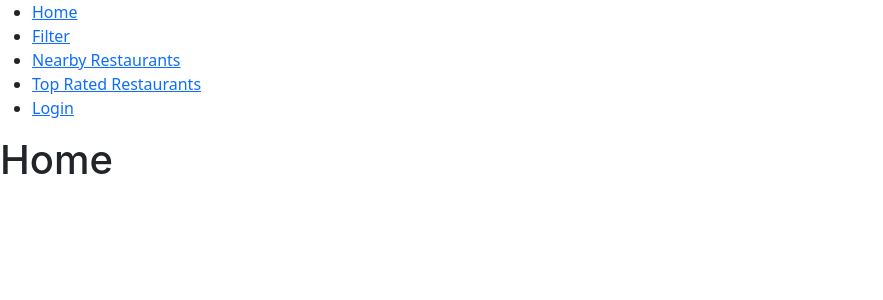
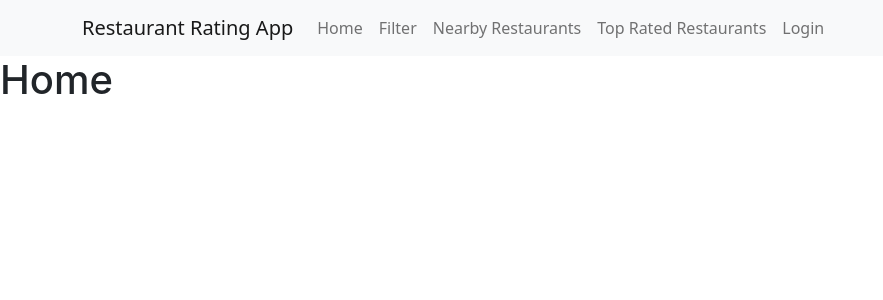
Before and after one commit to rba1aji/restoview, a React (Create React App) app: page / in a window 1280 px wide. Shown: the top 300 px of the page, without its empty margins (0-883 px from the left). Built offline with nearby package versions, Linux system fonts and the light colour scheme.

Commit message:
bootstraped navbar

```diff
--- a/src/App.js
+++ b/src/App.js
@@ -4,28 +4,36 @@ import './style.css';
 import routes from './routes';
 import { BrowserRouter, Route, Link, Routes, Outlet } from 'react-router-dom';
 
+import { Navbar, Container, Nav, NavDropdown } from 'react-bootstrap';
+
 function NavBar() {
   return (
     <>
-      <nav>
-        <ul>
-          <li>
-            <Link to="/">Home</Link>
-          </li>
-          <li>
-            <Link to="/filter">Filter</Link>
-          </li>
-          <li>
-            <Link to="/near-by-restaurants">Nearby Restaurants</Link>
-          </li>
-          <li>
-            <Link to="/top-rated-restaurants">Top Rated Restaurants</Link>
-          </li>
-          <li>
-            <Link to="/auth/login">Login</Link>
-          </li>
-        </ul>
-      </nav>
+      <Navbar collapseOnSelect bg="light" expand="lg">
+        <Container>
+          <Navbar.Brand as={Link} to="/">Restaurant Rating App</Navbar.Brand>
+          <Navbar.Toggle aria-controls="responsive-navbar-nav" />
+          <Navbar.Collapse id="responsive-navbar-nav">
+            <Nav className="me-auto">
+              <Nav.Link as={Link} to="/">
+                Home
+              </Nav.Link>
+              <Nav.Link as={Link} to="/filter">
+                Filter
+              </Nav.Link>
+              <Nav.Link as={Link} to="/near-by-restaurants">
+                Nearby Restaurants
+              </Nav.Link>
+              <Nav.Link as={Link} to="/top-rated-restaurants">
+                Top Rated Restaurants
+              </Nav.Link>
+              <Nav.Link as={Link} to="/auth/login">
+                Login
+              </Nav.Link>
+            </Nav>
+          </Navbar.Collapse>
+        </Container>
+      </Navbar>
       {/* <Outlet/> */}
     </>
   );
```
